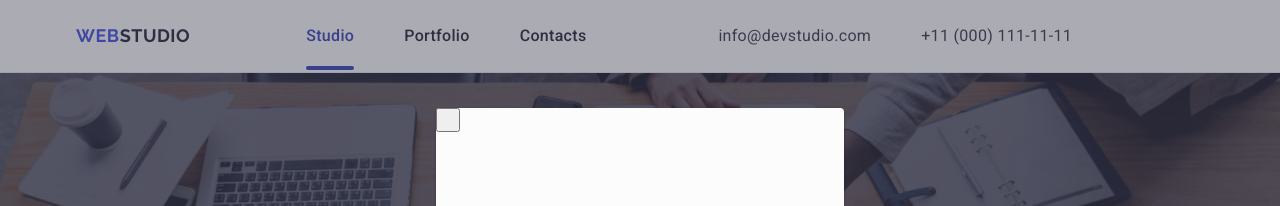
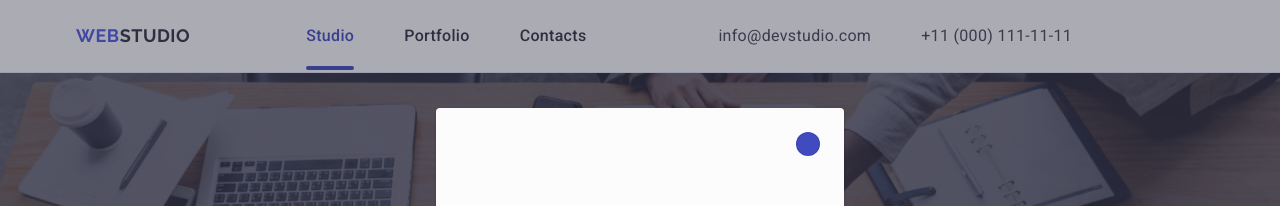
Before and after one commit to Oleksandr44/goit-markup-hw-05, a plain HTML site: page index.html in a window 1280 px wide. Shown: the top 206 px of the page. Drawn offline with nearby package versions, Linux system fonts and the light colour scheme.

Commit message:
Update styless.css

```diff
--- a/css/styless.css
+++ b/css/styless.css
@@ -620,3 +620,22 @@ ul {
   border-radius: 4px;
   transition: transform 250ms cubic-bezier(0.4, 0, 0.2, 1);
 }
+
+.modal-btn {
+  position: absolute;
+  top: 24px;
+  right: 24px;
+  width: 24px;
+  height: 24px;
+  border-radius: 50%;
+  display: flex;
+  align-items: center;
+  justify-content: center;
+  background-color: #e7e9fc;
+  border: 1px solid rgba(0, 0, 0, 0.1);
+  padding: 0;
+  cursor: pointer;
+  transition: background-color 250ms cubic-bezier(0.4, 0, 0.2, 1),
+    border 250ms cubic-bezier(0.4, 0, 0.2, 1);
+  background-color: #404bbf;
+}
```
